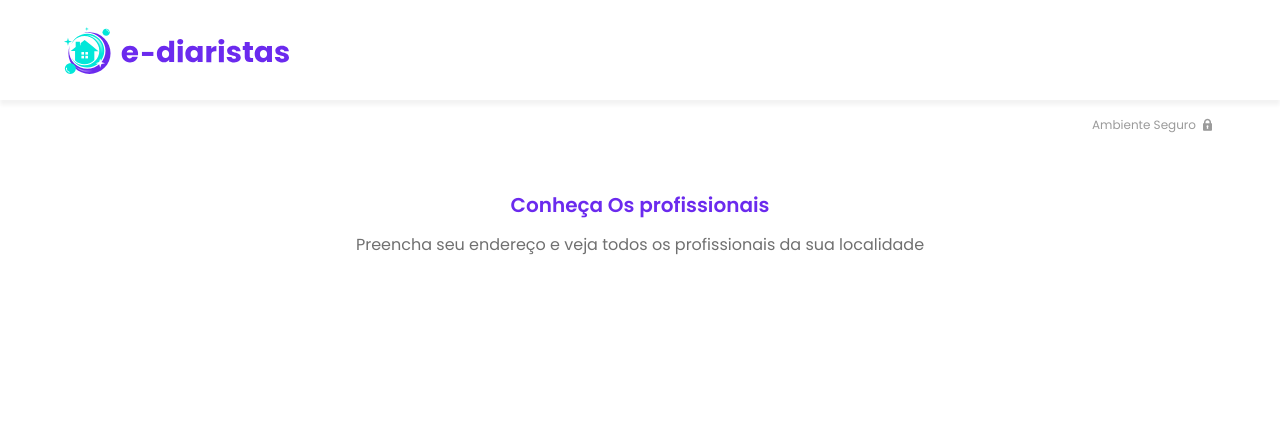
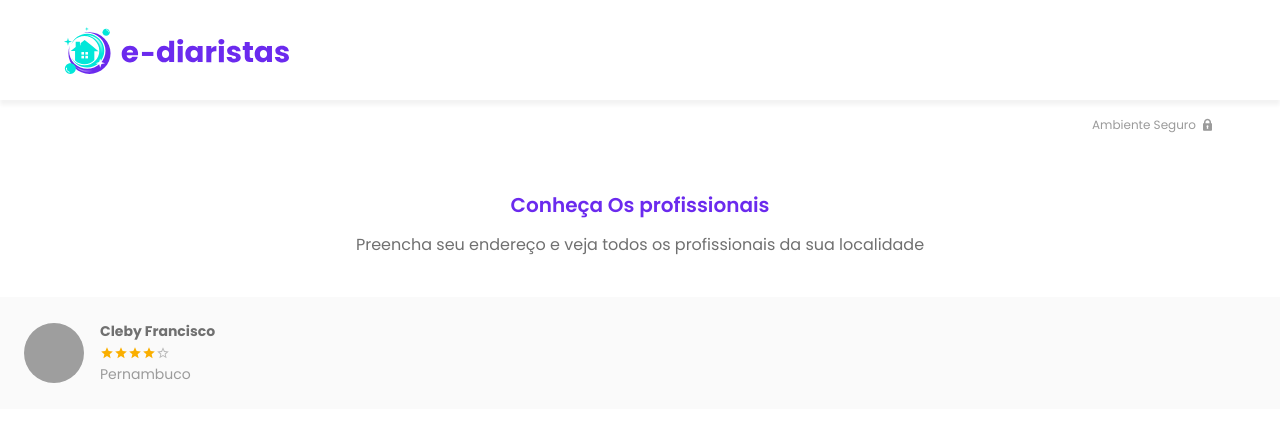
Before and after one commit to ClebyFrancisco/E-Diarista, a Next.js app: page / in a window 1280 px wide. Shown: the top 422 px of the page. Built offline with nearby package versions, Linux system fonts and the light colour scheme; grey boxes are pictures that could not be loaded.

Commit message:
User Information

```diff
--- a/src/pages/index.tsx
+++ b/src/pages/index.tsx
@@ -1,19 +1,27 @@
-import type { NextPage } from 'next';
+import type { NextPage } from "next";
 
-import PageTitle from 'ui/components/data-display/PageTitle/PageTitle';
-import SafeEnvironment from 'ui/components/feedback/SafeEnvironment/SafeEnvironment';
-
+import PageTitle from "ui/components/data-display/PageTitle/PageTitle";
+import UserInformation from "ui/components/data-display/UserInfomation/UserInformation";
+import SafeEnvironment from "ui/components/feedback/SafeEnvironment/SafeEnvironment";
 
 const Home: NextPage = () => {
   return (
     <div>
       <SafeEnvironment />
       <PageTitle
-      title={"Conheça Os profissionais"}
-      subtitle={'Preencha seu endereço e veja todos os profissionais da sua localidade'}/>
+        title={"Conheça Os profissionais"}
+        subtitle={
+          "Preencha seu endereço e veja todos os profissionais da sua localidade"
+        }
+      />
+      <UserInformation
+        picture={"https://github.com/ClebyFrancisco.png"}
+        name={"Cleby Francisco"}
+        rating={4}
+        description={"Pernambuco"}
+      />
+    </div>
+  );
+};
 
-    </div>
-  )
-}
-
-export default Home
+export default Home;
--- /dev/null
+++ b/src/ui/components/data-display/UserInfomation/UserInformation.style.tsx
@@ -0,0 +1,40 @@
+import { styled, Avatar, Rating } from "@mui/material";
+
+export const UserInformationContainer = styled("div")`
+  display: grid;
+  grid-template-columns: 60px 1fr;
+  grid-template-rows: repeat(3, auto);
+  grid-template-areas:
+    "avatar name"
+    "avatar rating"
+    "avatar description";
+  background-color: ${({ theme }) => theme.palette.grey[50]};
+  padding: ${({ theme }) => theme.spacing(3)};
+  gap: ${({ theme }) => theme.spacing(.5) + ' ' + theme.spacing(2)};
+  align-items: center;
+`;
+
+export const UserName = styled("div")`
+  grid-area: name;
+  font-weight: bold;
+  color: ${({ theme }) => theme.palette.text.primary};
+  font-size: ${({ theme }) => theme.typography.body2.fontSize};
+`;
+
+export const UserDescription = styled("div")`
+  grid-area: description;
+  color: ${({ theme }) => theme.palette.text.secondary};
+  font-size: ${({ theme }) => theme.typography.body2.fontSize};
+`;
+
+export const AvatarStyled = styled(Avatar)`
+  grid-area: avatar;
+  width: 100%;
+  height: initial;
+  aspect-ratio: 1;
+`;
+
+export const RatingStyled = styled(Rating)`
+  grid-area: rating;
+  font-size: 14px;
+`;
--- /dev/null
+++ b/src/ui/components/data-display/UserInfomation/UserInformation.tsx
@@ -0,0 +1,31 @@
+import React from "react";
+import {
+  UserInformationContainer,
+  UserName,
+  UserDescription,
+  AvatarStyled,
+  RatingStyled,
+} from "./UserInformation.style";
+
+interface UserInformationProps {
+  picture: string;
+  name: string;
+  rating: number;
+  description?: string;
+}
+const UserInformation: React.FC<UserInformationProps> = ({
+  picture,
+  name,
+  rating,
+  description,
+}) => {
+  return (
+    <UserInformationContainer>
+      <AvatarStyled src={picture}> {name[0]} </AvatarStyled>
+      <UserName>{name}</UserName>
+      <RatingStyled readOnly value={rating} />
+      <UserDescription>{description}</UserDescription>
+    </UserInformationContainer>
+  );
+};
+export default UserInformation;
```
